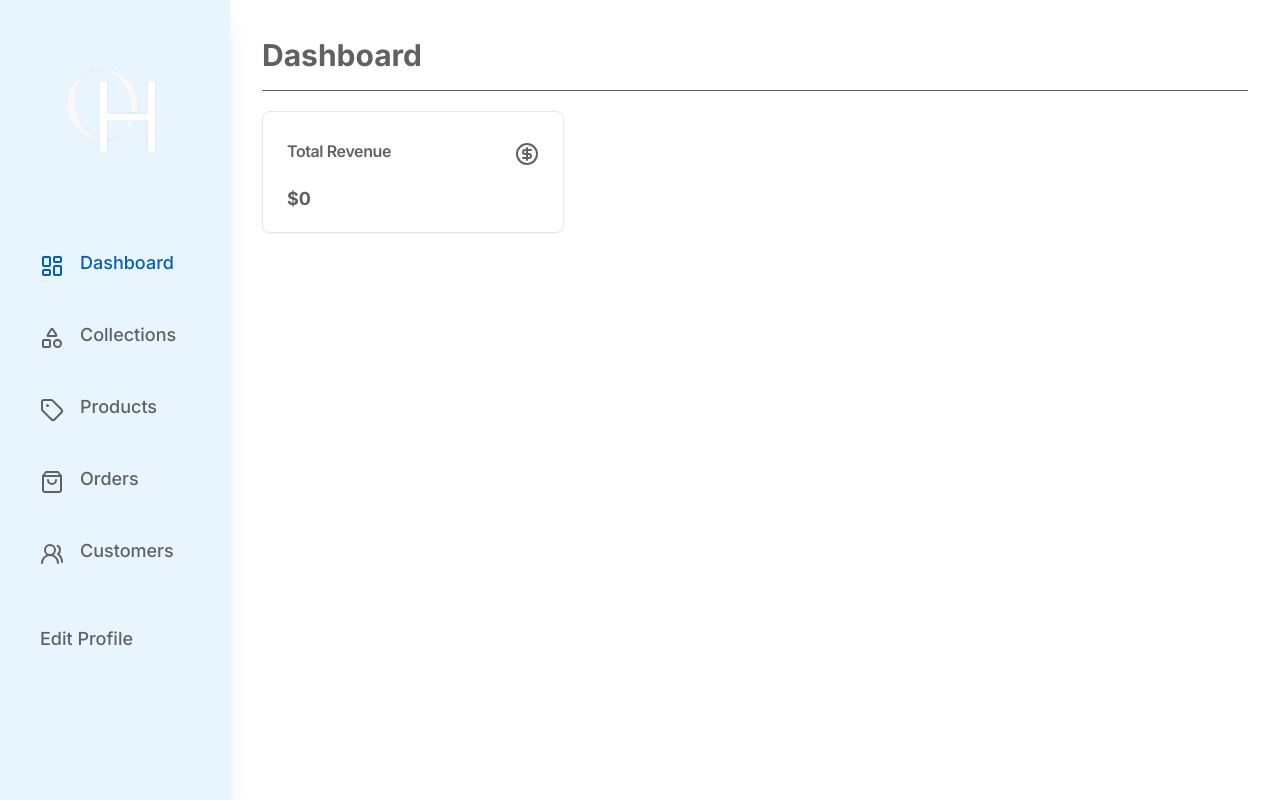
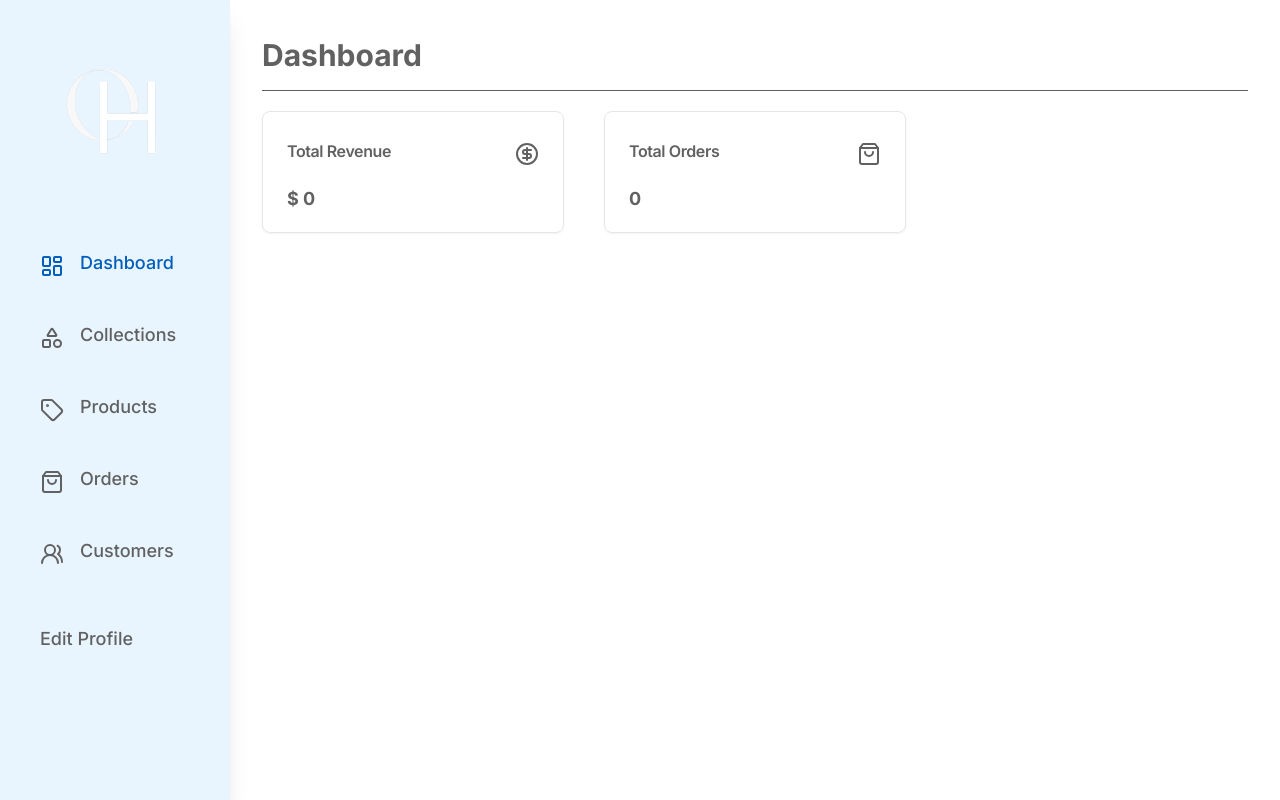
Before and after one commit to johnsethsalazar/js-ecommerce, a Next.js app: page / in a window 1280 px wide. Built offline with nearby package versions, Linux system fonts and the light colour scheme; no server answers; the database is empty.

Commit message:
Added Total Orders Card Component to the Dashboard page

```diff
--- a/app/(dashboard)/page.tsx
+++ b/app/(dashboard)/page.tsx
@@ -2,7 +2,7 @@ import { Card, CardContent, CardHeader, CardTitle } from "@/components/ui/card";
 import { Separator } from "@/components/ui/separator";
 import { getSalesPerMonth, getTotalCustomers, getTotalSales } from "@/lib/actions/actions";
 import { UserButton } from "@clerk/nextjs";
-import { CircleDollarSign } from "lucide-react";
+import { CircleDollarSign, ShoppingBag } from "lucide-react";
 
 export default async function Home() {
   const totalRevenue = await getTotalSales().then((data) => data.totalRevenue);
@@ -23,7 +23,16 @@ export default async function Home() {
             <CircleDollarSign className="max-sm:hidden"/>
           </CardHeader>
           <CardContent>
-            <p className="text-body-bold">${totalRevenue}</p>
+            <p className="text-body-bold">$ {totalRevenue}</p>
+          </CardContent>
+        </Card>
+        <Card>
+          <CardHeader className="flex flex-row justify-between items-center">
+            <CardTitle>Total Orders</CardTitle>
+            <ShoppingBag className="max-sm:hidden"/>
+          </CardHeader>
+          <CardContent>
+            <p className="text-body-bold">{totalOrders}</p>
           </CardContent>
         </Card>
       </div>
```
